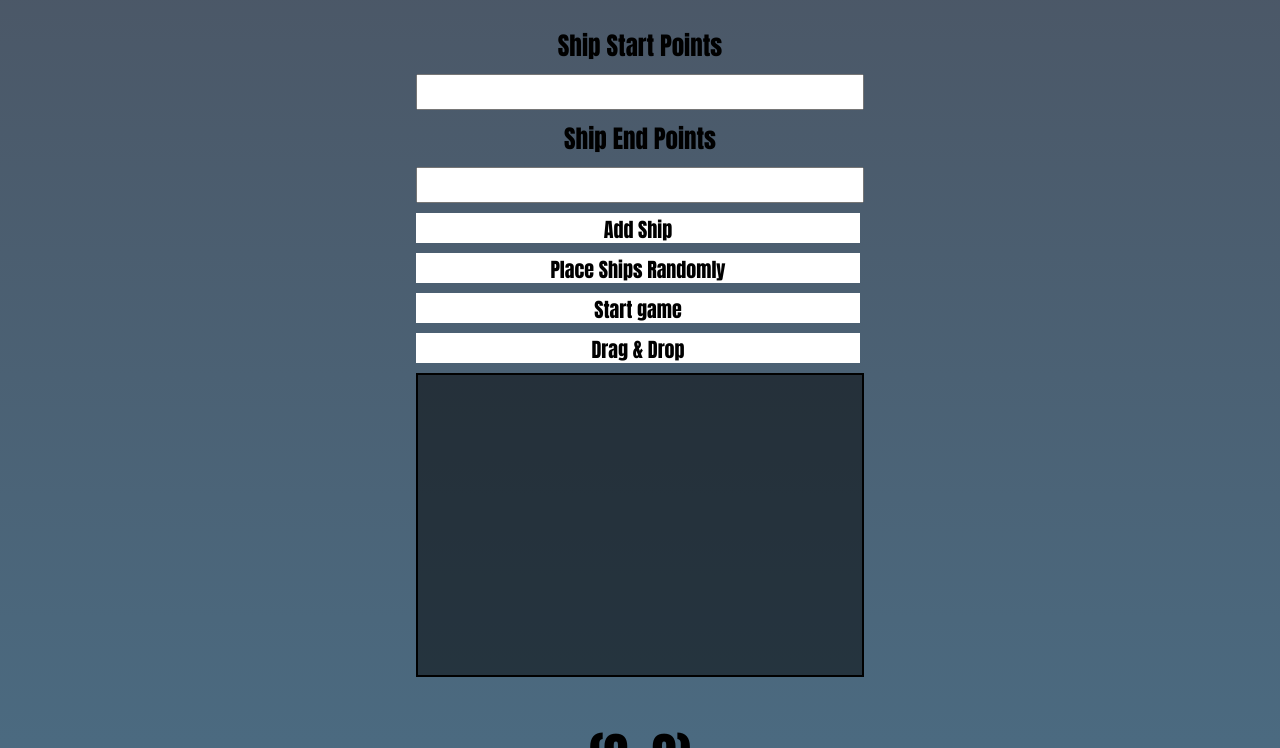
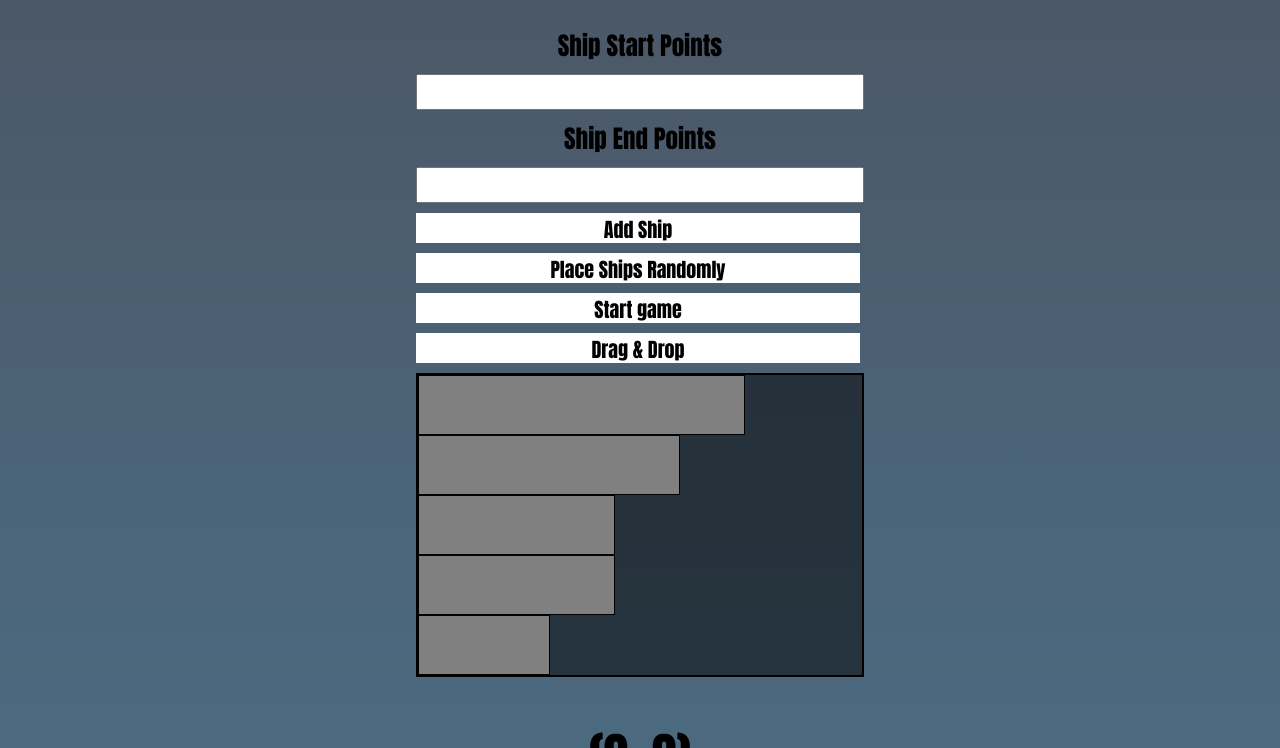
Before and after one commit to butterdogg1467/battleship, a website built with webpack: page index.html in a window 1280 px wide. Both pictures are taken after a click on the button "Drag & Drop". Shown: the part 442-1190 px from the top of the page. Built offline with nearby package versions, Linux system fonts and the light colour scheme; a web font is replaced by a local one.

Commit message:
Created draggable ships and added event listeners and data

```diff
--- a/styles.css
+++ b/styles.css
@@ -426,3 +426,11 @@ footer {
     background-color: gray;
     border: 1px solid black;
 }
+
+.dragover {
+    background-color: skyblue;
+}
+
+.beingdragged {
+    background-color: lightblue;
+}
--- a/visualgamescript.js
+++ b/visualgamescript.js
@@ -85,25 +85,74 @@ document.addEventListener('DOMContentLoaded', () => {
             cordInputs.removeChild(dragDropShipContainer)
             cordInputs.appendChild(shipTypesButtons)
             dragDropOn = false
-            dragAndDropCreateShips()
         } else {
             dragDropOn = true
             cordInputs.removeChild(shipTypesButtons)
             dragDropShipContainer.classList.add('dragdropshipcontainer')
             cordInputs.appendChild(dragDropShipContainer)
+            dragAndDropCreateShips()
         }
     }
 
     function dragAndDropCreateShips() {
         carrierDrag.classList.add('dragcarrier')
+        carrierDrag.type = 'carrier'
+        carrierDrag.setAttribute('draggable', true)
+        carrierDrag.addEventListener('dragstart', () => {
+            event.dataTransfer.setData('text/plain', carrierDrag.type)
+            carrierDrag.classList.add('beingdragged')
+        })
+        carrierDrag.addEventListener('dragend', () => {
+
+        })
         dragDropShipContainer.appendChild(carrierDrag)
+
         battleshipDrag.classList.add('dragbattleship')
+        battleshipDrag.type = 'battleship'
+        battleshipDrag.setAttribute('draggable', true)
+        battleshipDrag.addEventListener('dragstart', () => {
+            event.dataTransfer.setData('text/plain', battleshipDrag.type)
+            battleshipDrag.classList.add('beingdragged')
+        })
+        battleshipDrag.addEventListener('dragend', () => {
+
+        })
         dragDropShipContainer.appendChild(battleshipDrag)
+
         cruiserDrag.classList.add('dragcruiser')
+        cruiserDrag.type = 'cruiser'
+        cruiserDrag.setAttribute('draggable', true)
+        cruiserDrag.addEventListener('dragstart', () => {
+            event.dataTransfer.setData('text/plain', cruiserDrag.type)
+            cruiserDrag.classList.add('beingdragged')
+        })
+        cruiserDrag.addEventListener('dragend', () => {
+
+        })
         dragDropShipContainer.appendChild(cruiserDrag)
+
         submarineDrag.classList.add('dragsubmarine')
+        submarineDrag.type = 'submarine'
+        submarineDrag.setAttribute('draggable', true)
+        submarineDrag.addEventListener('dragstart', () => {
+            event.dataTransfer.setData('text/plain', submarineDrag.type)
+            submarineDrag.classList.add('beingdragged')
+        })
+        submarineDrag.addEventListener('dragend', () => {
+
+        })
         dragDropShipContainer.appendChild(submarineDrag)
+
         destroyerDrag.classList.add('dragdestroyer')
+        destroyerDrag.type = 'destroyer'
+        destroyerDrag.setAttribute('draggable', true)
+        destroyerDrag.addEventListener('dragstart', () => {
+            event.dataTransfer.setData('text/plain', destroyerDrag.type)
+            destroyerDrag.classList.add('beingdragged')
+        })
+        destroyerDrag.addEventListener('dragend', () => {
+
+        })
         dragDropShipContainer.appendChild(destroyerDrag)
     }
 
@@ -120,6 +169,12 @@ document.addEventListener('DOMContentLoaded', () => {
                 cell.dataset.x = j
                 cell.dataset.y = i
                 cell.classList.add('cell')
+                cell.addEventListener('dragover', () => {
+
+                })
+                cell.addEventListener('drop', () => {
+
+                })
                 board.appendChild(cell)
                 cell.addEventListener('mouseover', () => {
                     cordsdisplay.textContent = '(' + cell.dataset.x + ', '+ cell.dataset.y + ')'
```
Also changed, not shown: dist/bundle.js.
